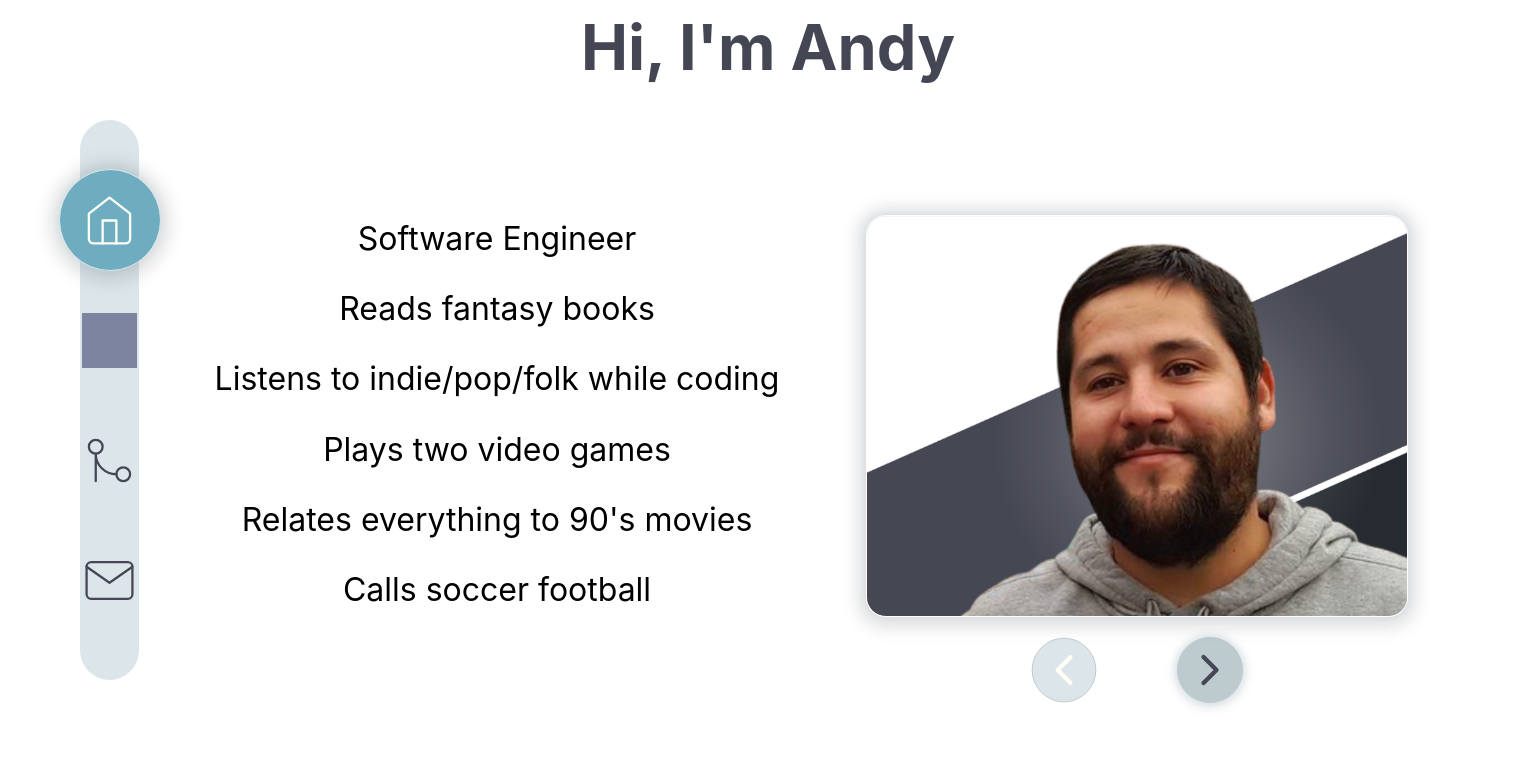
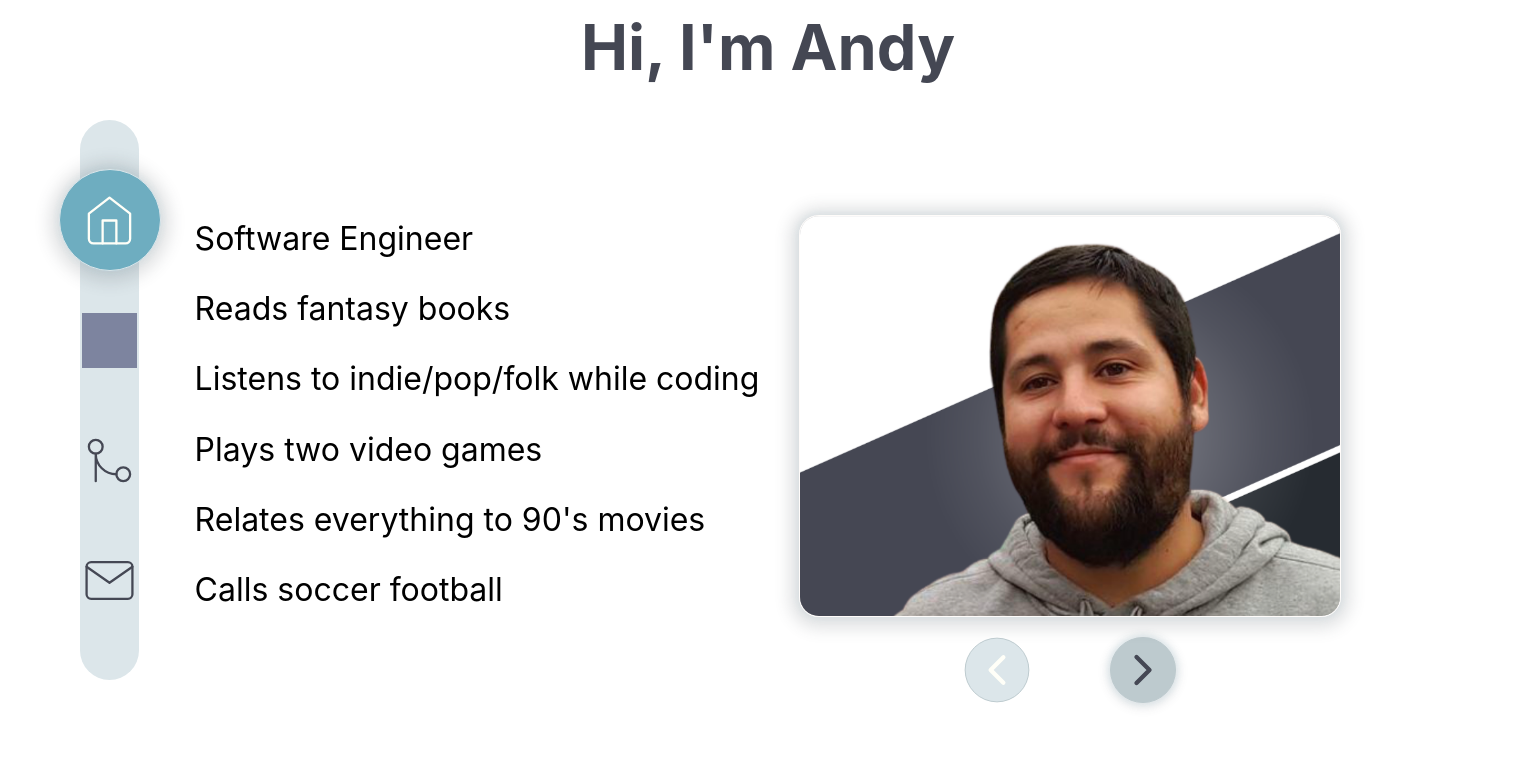
Before and after one commit to andrew-oyanguren/typescript-portfolio, a React (Vite) app: page / in a window 1536 px wide. Shown: the top 784 px of the page. Built offline with nearby package versions, Linux system fonts and the light colour scheme; grey boxes are pictures that could not be loaded.

Commit message:
Updated ImageCarousel CSS

```diff
--- a/src/components/ImageCarousel/ImageCarousel.module.css
+++ b/src/components/ImageCarousel/ImageCarousel.module.css
@@ -86,12 +86,14 @@
 @media (min-width: 1500px) {
   .ImageCarousel {
     display: flex;
+    justify-content: center;
     background-color: unset;
   }
 
   .TitleContainer {
     /* background-color: beige; */
-    flex: 1;
+    /* flex: 1; */
+    padding-right: var(--spacing-large);
   }
 
   .TitleList {
@@ -103,7 +105,7 @@
     display: flex;
     flex-direction: column;
     justify-content: space-between;
-    align-items: center;
+    align-items: flex-start;
   }
 
   .TitleList li {
```
